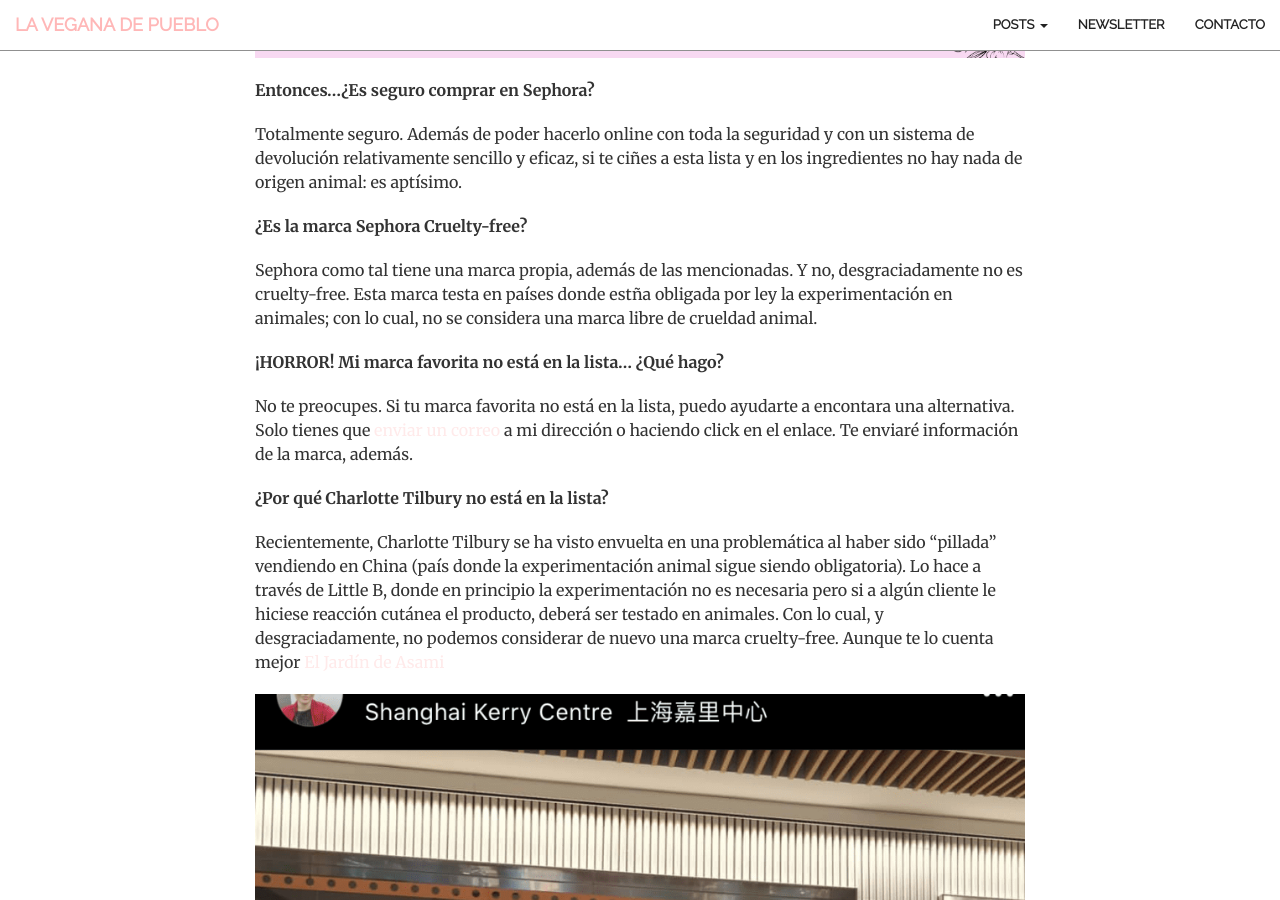
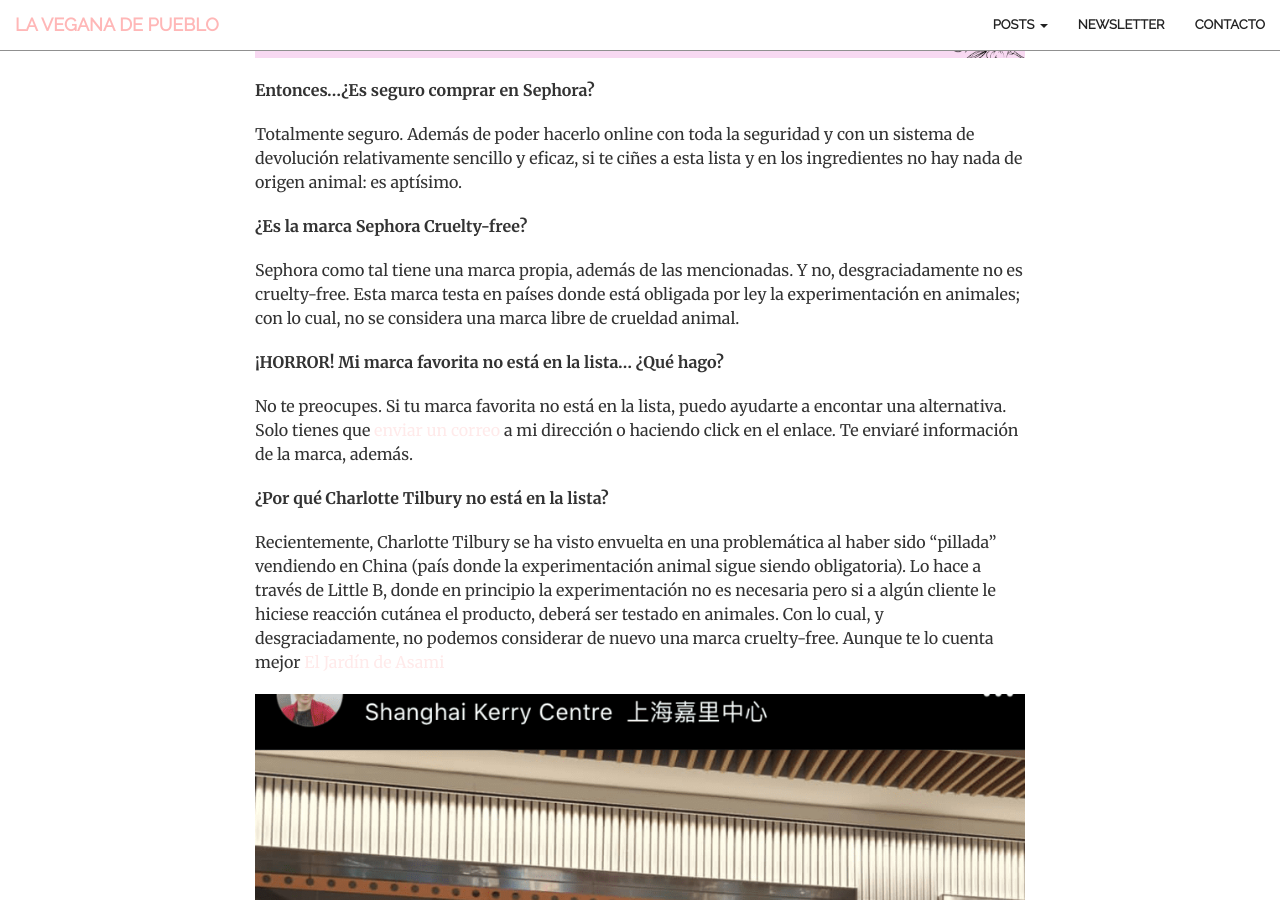
Before and after one commit to juevesanto/juevesanto.github.io, a Jekyll site: the page built from _posts/2020-03-29-Marcas-Crueltyfree-Sephora-España-2020.md, in a window 1280 px wide and 900 px high, scrolled down 7942 px. Built offline with Jekyll 4.4.1, drawn with Linux system fonts in a browser that asks for light colours; nearby versions of some CDN libraries; comment, search, counter and statistics services are not loaded.

Commit message:
Update 2020-03-29-Marcas-Crueltyfree-Sephora-España-2020.md

```diff
--- a/_posts/2020-03-29-Marcas-Crueltyfree-Sephora-España-2020.md
+++ b/_posts/2020-03-29-Marcas-Crueltyfree-Sephora-España-2020.md
@@ -325,14 +325,14 @@ Totalmente seguro. Además de poder hacerlo online con toda la seguridad y con u
 
 
 
-Sephora como tal tiene una marca propia, además de las mencionadas. Y no, desgraciadamente no es cruelty-free. Esta marca testa en países donde estña obligada por ley la experimentación en animales; con lo cual, no se considera una marca libre de crueldad animal.
+Sephora como tal tiene una marca propia, además de las mencionadas. Y no, desgraciadamente no es cruelty-free. Esta marca testa en países donde está obligada por ley la experimentación en animales; con lo cual, no se considera una marca libre de crueldad animal.
 
 
 **¡HORROR! Mi marca favorita no está en la lista... ¿Qué hago?**
 
 
 
-No te preocupes. Si tu marca favorita no está en la lista, puedo ayudarte a encontara una alternativa. Solo tienes que <a href="mailto:laveganadepueblo@gmail.com?Subject=Horror,%20mi%20marca%20favorita%20no%20est%C3%A1%20en%20la%20lista">enviar un correo</a> a mi dirección o haciendo click en el enlace. Te enviaré información de la marca, además.
+No te preocupes. Si tu marca favorita no está en la lista, puedo ayudarte a encontar una alternativa. Solo tienes que <a href="mailto:laveganadepueblo@gmail.com?Subject=Horror,%20mi%20marca%20favorita%20no%20est%C3%A1%20en%20la%20lista">enviar un correo</a> a mi dirección o haciendo click en el enlace. Te enviaré información de la marca, además.
 
 
 
```
